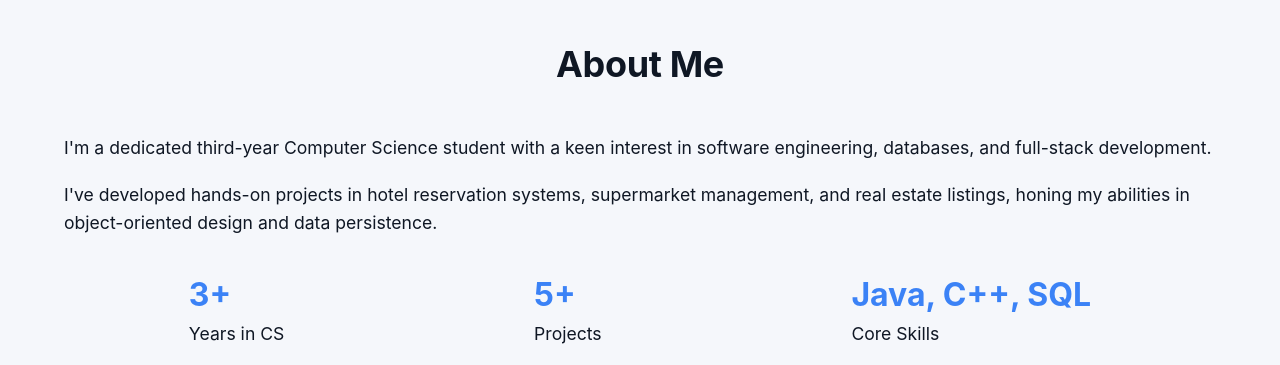
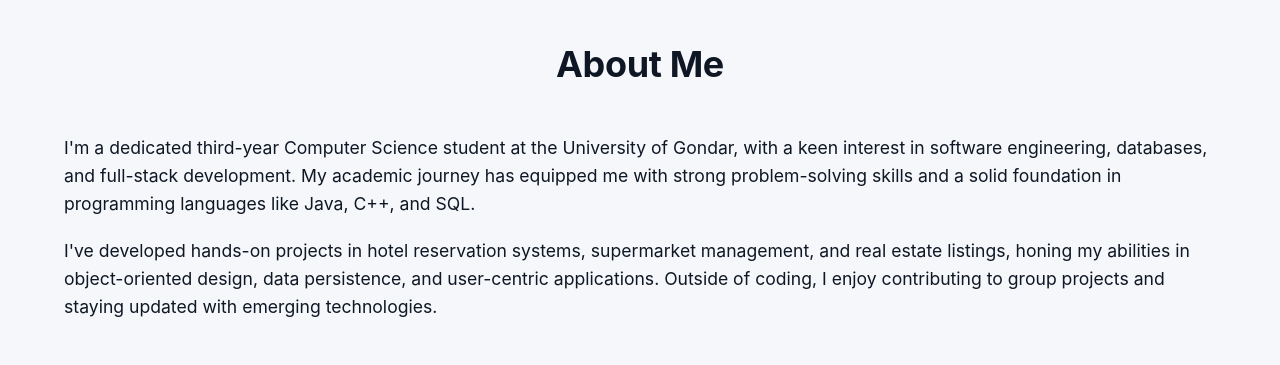
Before and after one commit to tilahunm12/tilahun-portfolio, a React (Vite) app in the folder tilahun-portfolio/: page / in a window 1280 px wide. Shown: the part 780-1145 px from the top of the page. Built offline with nearby package versions, Linux system fonts and the light colour scheme; no server answers.

Commit message:
Updated portfolio

```diff
--- a/tilahun-portfolio/src/components/About.jsx
+++ b/tilahun-portfolio/src/components/About.jsx
@@ -9,8 +9,8 @@ const About = () => {
         <motion.h2 className="section-title" initial={{ opacity:0, y:20 }} whileInView={{ opacity:1, y:0 }} transition={{ duration:0.6 }}>About Me</motion.h2>
         <motion.div className="about-content" initial={{ opacity:0 }} whileInView={{ opacity:1 }} transition={{ duration:0.6 }}>
           <div className="about-text">
-            <p>I'm a dedicated third-year Computer Science student with a keen interest in software engineering, databases, and full-stack development.</p>
-            <p>I've developed hands-on projects in hotel reservation systems, supermarket management, and real estate listings, honing my abilities in object-oriented design and data persistence.</p>
+            <p>I'm a dedicated third-year Computer Science student at the University of Gondar, with a keen interest in software engineering, databases, and full-stack development. My academic journey has equipped me with strong problem-solving skills and a solid foundation in programming languages like Java, C++, and SQL.</p>
+            <p>I've developed hands-on projects in hotel reservation systems, supermarket management, and real estate listings, honing my abilities in object-oriented design, data persistence, and user-centric applications. Outside of coding, I enjoy contributing to group projects and staying updated with emerging technologies.</p>
             <div className="about-stats">
               <div className="stat"><h3>3+</h3><p>Years in CS</p></div>
               <div className="stat"><h3>5+</h3><p>Projects</p></div>
```
Also changed, not shown: tilahun-portfolio/src/assets/tilahun_logo.png (deleted), tilahun-portfolio/src/assets/tilahun_logo@2x.png.
